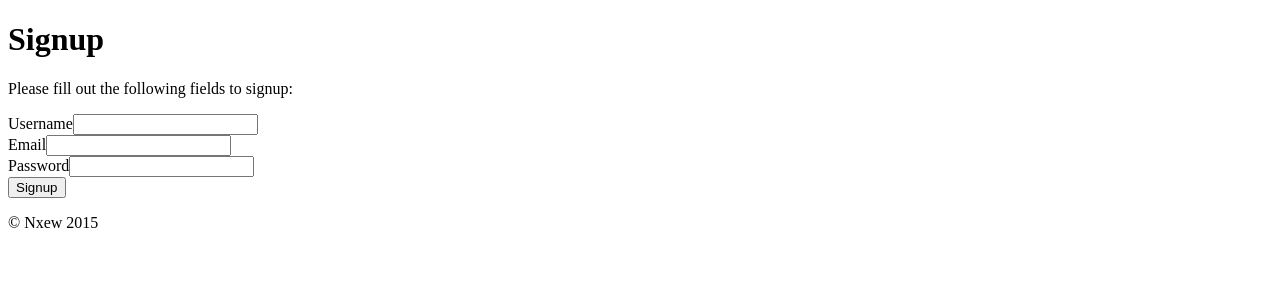
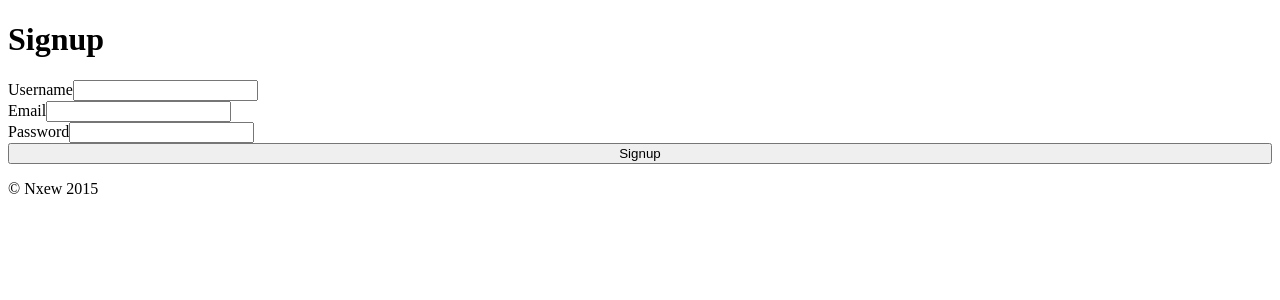
Before and after one commit to micealgallagher/Nxew, a Yii app: template frontend/views/site/signup.php in a window 1280 px wide. Shown: the top 300 px of the page. Run offline with PHP 8.4 and a stand-in for Yii, Linux system fonts and the light colour scheme; the template is opened without the code that fills it, so the values that code supplies are empty; form fields are guessed from the names that the template uses; some libraries are stand-ins or nearby versions.

Commit message:
Remove unused menu items and center sign-up page controls

```diff
--- a/frontend/views/layouts/main.php
+++ b/frontend/views/layouts/main.php
@@ -32,11 +32,6 @@ AppAsset::register($this);
                     'class' => 'navbar-inverse navbar-fixed-top',
                 ],
             ]);
-            $menuItems = [
-                ['label' => 'Home', 'url' => ['/site/index']],
-                ['label' => 'About', 'url' => ['/site/about']],
-                ['label' => 'Contact', 'url' => ['/site/contact']],
-            ];
             if (Yii::$app->user->isGuest) {
                 $menuItems[] = ['label' => 'Signup', 'url' => ['/site/signup']];
                 $menuItems[] = ['label' => 'Login', 'url' => ['/site/login']];
--- a/frontend/views/site/login.php
+++ b/frontend/views/site/login.php
@@ -11,7 +11,7 @@ $this->title = 'Login';
 
 
 <div class="row">
-    <div class="col-xs-12 col-md-12 text-center login-padding">
+    <div class="col-xs-12 col-md-12 text-center title-bottom-padding">
         <h1><?= Html::encode($this->title) ?></h1>
     </div>
 </div>
@@ -25,8 +25,8 @@ $this->title = 'Login';
                 <div class="form-group">
                     <?= Html::submitButton('Login', ['class' => 'btn btn-success', 'name' => 'login-button', 'style' => 'width: 100%']) ?>
                 </div>
-                                <div style="color:#999;margin:1em 0">
-                    If you forgot your password you can <?= Html::a('reset it', ['site/request-password-reset']) ?>.
+                                <div style="color:white;margin:1em 0">
+                    If you forgot your password you can <?= Html::a('reset it', ['site/request-password-reset'], ['style' => 'color: orange']) ?>.
                 </div>
             <?php ActiveForm::end(); ?>
   </div>
--- a/frontend/views/site/signup.php
+++ b/frontend/views/site/signup.php
@@ -7,23 +7,28 @@ use yii\bootstrap\ActiveForm;
 /* @var $model \frontend\models\SignupForm */
 
 $this->title = 'Signup';
-$this->params['breadcrumbs'][] = $this->title;
 ?>
 <div class="site-signup">
-    <h1><?= Html::encode($this->title) ?></h1>
-
-    <p>Please fill out the following fields to signup:</p>
 
     <div class="row">
-        <div class="col-lg-5">
+        <div class="col-xs-12 col-md-12 text-center title-bottom-padding">
+            <h1><?= Html::encode($this->title) ?></h1>
+        </div>
+    </div>
+
+    <div class="row">
+      <div class="col-xs-6 col-md-4"></div>
+      <div class="col-xs-6 col-md-4 text-center">
         <?php $form = ActiveForm::begin(['id' => 'form-signup']); ?>
                     <?= $form->field($model, 'username') ?>
                     <?= $form->field($model, 'email') ?>
                     <?= $form->field($model, 'password')->passwordInput() ?>
                     <div class="form-group">
-                    <?= Html::submitButton('Signup', ['class' => 'btn btn-primary', 'name' => 'signup-button']) ?>
+                        <?= Html::submitButton('Signup', ['class' => 'btn btn-primary', 'name' => 'signup-button', 'style' => 'width: 100%']) ?>
                     </div>
                 <?php ActiveForm::end(); ?>
       </div>
+      <div class="col-xs-6 col-md-4"></div>
     </div>
+
 </div>
--- a/frontend/web/css/site.css
+++ b/frontend/web/css/site.css
@@ -11,7 +11,7 @@ body {
     min-width: 165px;
 }
 
-.login-padding {
+.title-bottom-padding {
     padding-bottom: 20px;
 }
 
```
Lines whose indentation alone changed are shown as unchanged.
